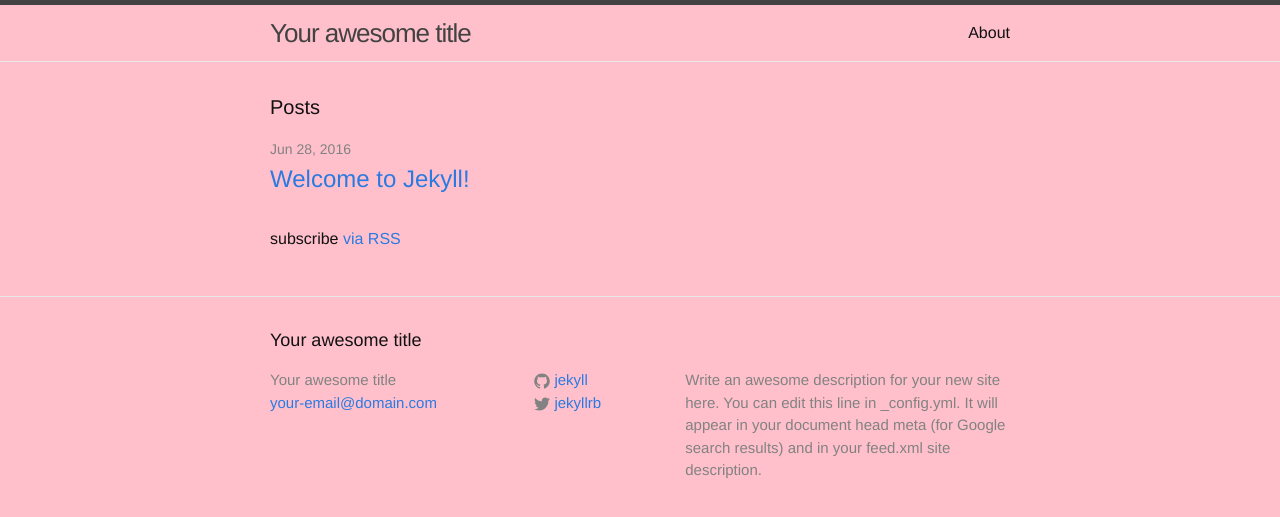
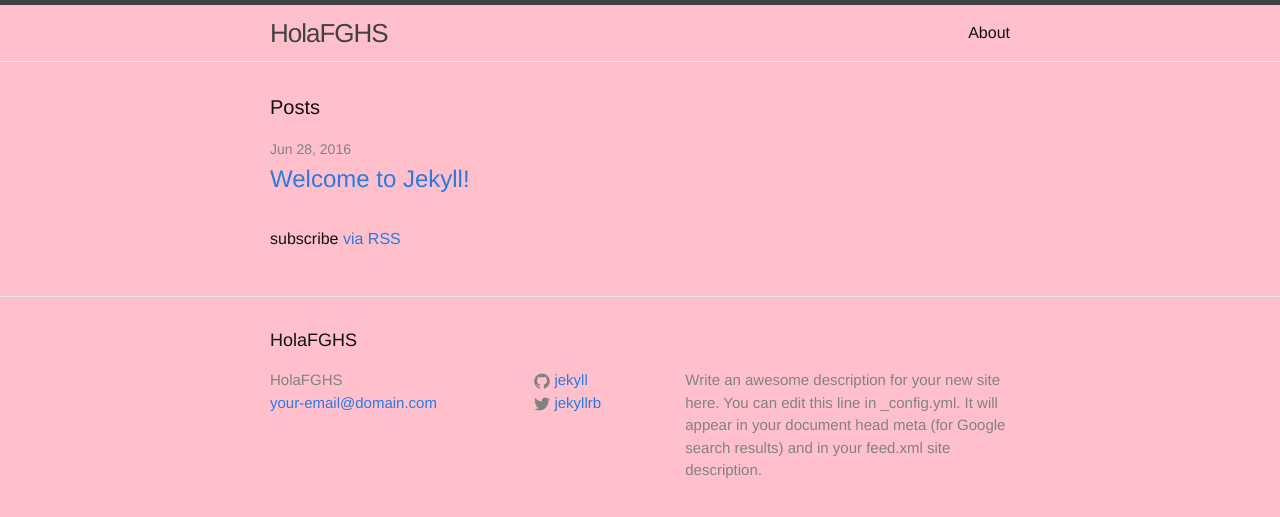
Before and after one commit to acmp1/acmp1.github.io, a Jekyll site: the page built from index.html, in a window 1280 px wide. Shown: the top 517 px of the page. Built offline with Jekyll 4.4.1, drawn with Linux system fonts in a browser that asks for light colours.

Commit message:
Update _config.yml

```diff
--- a/_config.yml
+++ b/_config.yml
@@ -6,7 +6,7 @@
 # 'jekyll serve'. If you change this file, please restart the server process.
 
 # Site settings
-title: Your awesome title
+title: HolaFGHS
 email: your-email@domain.com
 description: > # this means to ignore newlines until "baseurl:"
   Write an awesome description for your new site here. You can edit this
```
